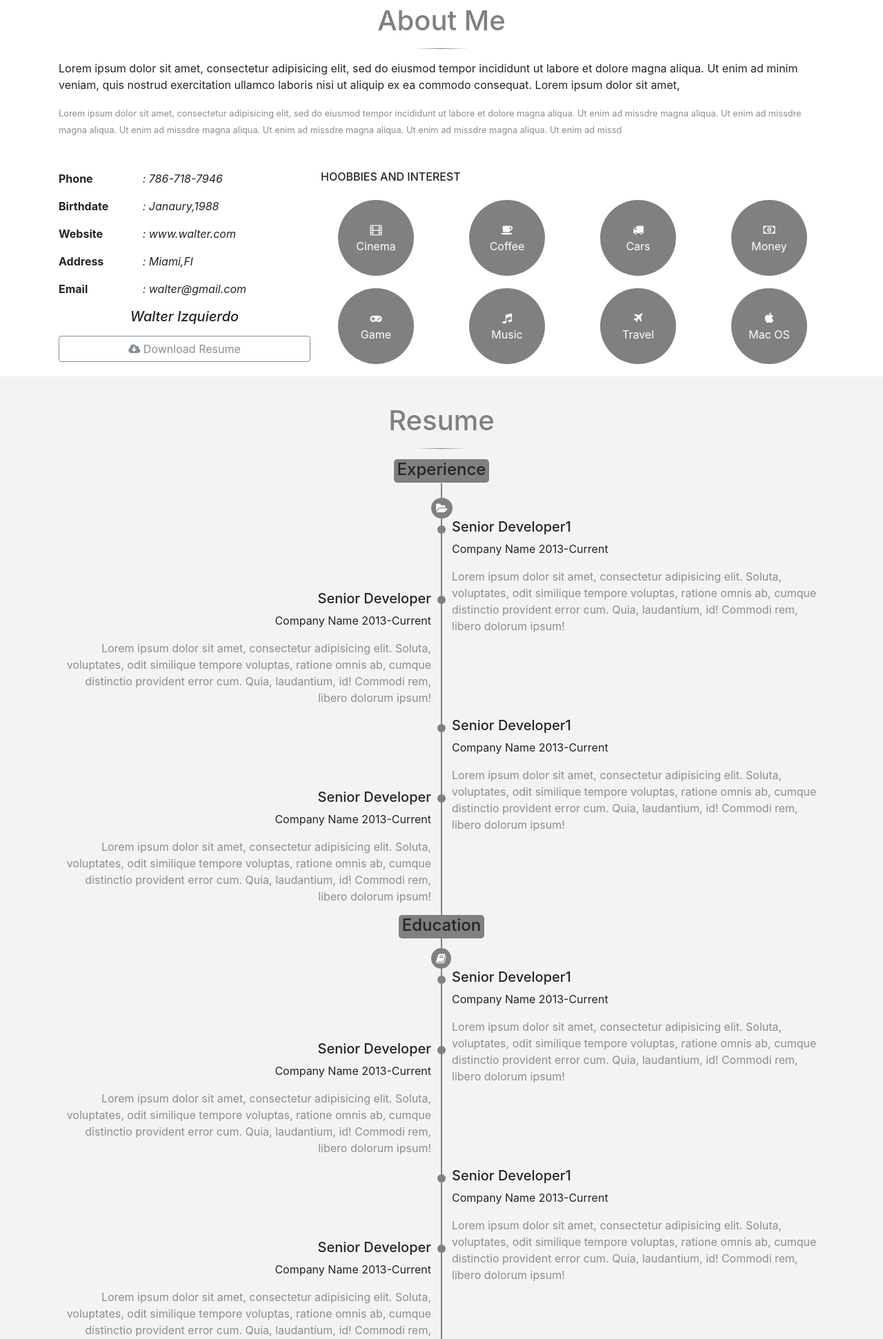
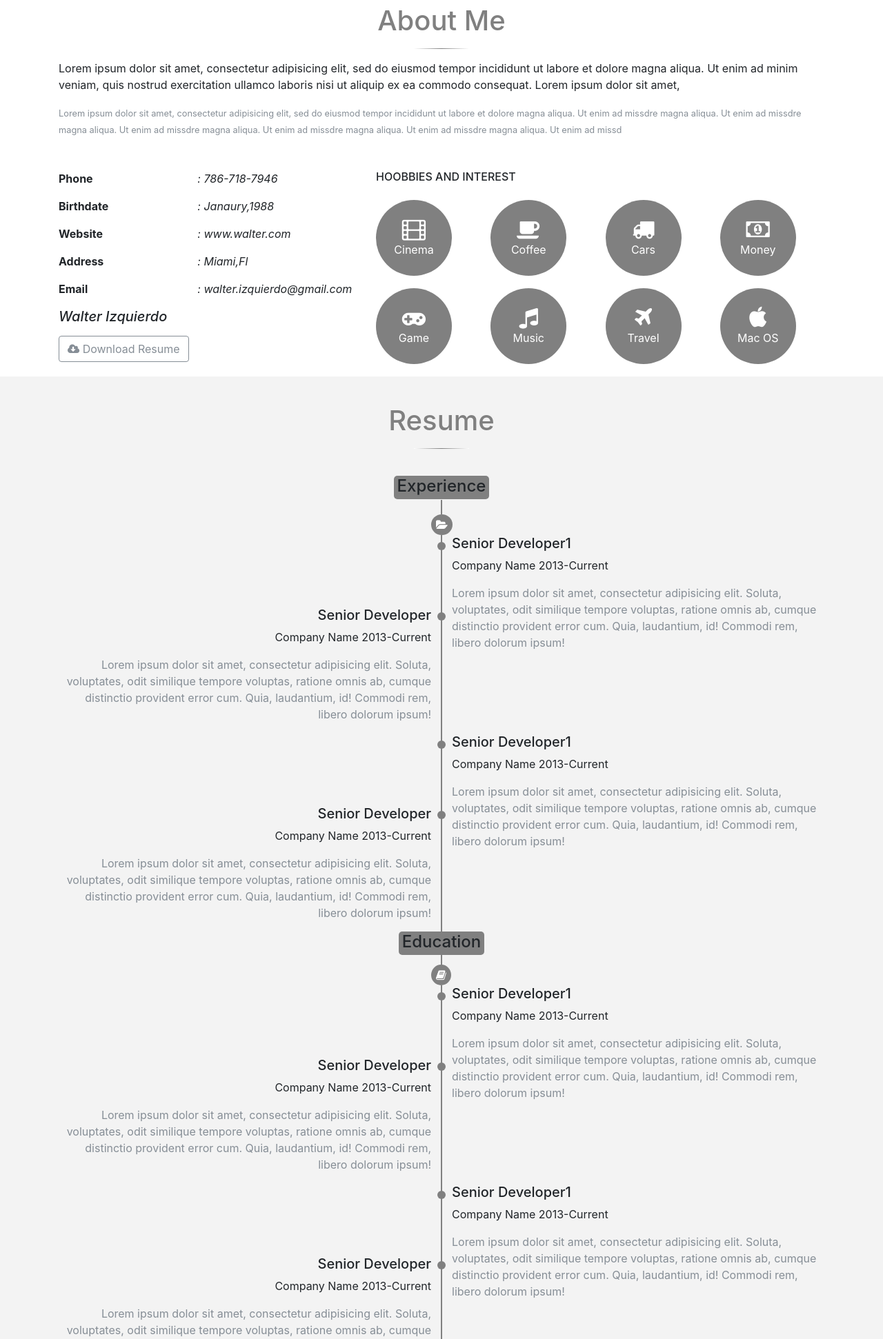
Before and after one commit to oscarMartinezMalo/Example-of-resume, a PHP site: page / in a window 1280 px wide. Shown: the part 654-2596 px from the top of the page at 69% size. Run offline with PHP 8.4, Linux system fonts and the light colour scheme; some libraries are stand-ins or nearby versions.

Commit message:
fixing details
about me section

```diff
--- a/components/scss/myStyle.scss
+++ b/components/scss/myStyle.scss
@@ -75,6 +75,16 @@ hr {
 
 section.aboutMe {
 	margin-top: 60px;
+
+	@media (min-width: 992px) {
+		.btn-block {
+			width: auto;
+		}
+	}
+
+	.circle-wrap .fa {
+		font-size: 2em;
+	}
 }
 
 .center-icons {
@@ -99,7 +109,7 @@ section.aboutMe {
 	@extende center-icons;
 }
 
-div.resume {
+section.resume {
 	background-color: lighten($secondary,45%);
 
 	.fa {
@@ -159,8 +169,6 @@ div.resume {
 		 &.dot-first {top: 10px;}
 		 &.dot-second {top: 60px;}
 	}
-
-
 }
 
 .milestone {
--- a/sections/aboutMe.php
+++ b/sections/aboutMe.php
@@ -1,5 +1,5 @@
 <section class="aboutMe container-fluid">
-	<div class=" container">
+	<div class="container">
 		<h1>About Me</h1>
 		<hr>
 		<p class="mb-3">Lorem ipsum dolor sit amet, consectetur adipisicing elit, sed do eiusmod
@@ -11,33 +11,33 @@
 		tempor incididunt ut labore et dolore magna aliqua. Ut enim ad missdre magna aliqua. Ut enim ad missdre magna aliqua. Ut enim ad missdre magna aliqua. Ut enim ad missdre magna aliqua. Ut enim ad missdre magna aliqua. Ut enim ad missd</small>
 		</p>
 		<div class="row">
-			<div class="col-md-4  pr-0">
+			<div class="col-lg-5 pr-0 text-center">
 				<div class="row no-gutters">
-					<div class="col-4">
+					<div class="col-3 col-md-1 col-lg-4 text-left text-md-left text-lg-left">
 						<p class="font-weight-bold">Phone</p>
 						<p class="font-weight-bold">Birthdate</p>
 						<p class="font-weight-bold">Website</p>
 						<p class="font-weight-bold">Address</p>
 						<p class="font-weight-bold">Email</p>
 					</div>
-					<div class="col-8">
-						<p class="text-left font-italic">: 786-718-7946</p>
-						<p class="text-left font-italic">: Janaury,1988</p>
-						<p class="text-left font-italic">: www.walter.com</p>
-						<p class="text-left font-italic">: Miami,Fl</p>
-						<p class="text-left font-italic">: walter@gmail.com</p>
+					<div class="col-9 col-md-11 col-lg-8 text-left text-md-left pl-md-5">
+						<p class="font-italic">: 786-718-7946</p>
+						<p class="font-italic">: Janaury,1988</p>
+						<p class="font-italic">: www.walter.com</p>
+						<p class="font-italic">: Miami,Fl</p>
+						<p class="font-italic">: walter.izquierdo@gmail.com</p>
 					</div>
 				</div>
-				<h5 class="font-italic text-center mb-3 ">Walter Izquierdo</h5>
+				<h5 class="font-italic text-left mb-3 ">Walter Izquierdo</h5>
 				<button class="btn btn-outline-secondary btn-block mb-3">
 					<span class="fa fa-cloud-download"></span>
 					Download Resume
 				</button>
 			</div>
-			<div class="col-md-8">
-				<h6 class="text-uppercase mb-4 text-center text-md-left"> Hoobbies and Interest</h6>
+			<div class="col-lg-7">
 				<div class="row">
-					<div class="col-6 p-0 col-sm-3 round-hoobies d-flex justify-content-center">
+					<div class="col-12 p-0"><h6 class="text-uppercase mb-4 text-center text-md-left"> Hoobbies and Interest</h6></div>
+					<div class="col-6 p-0 col-sm-3 round-hoobies d-flex justify-content-center justify-content-md-start">
 						<div class="circle-wrap">
 							<div class="center-icons">
 								<span class="fa fa-film "></span>
@@ -45,7 +45,7 @@
 							</div>
 						</div>
 					</div>
-					<div class="col-6 p-0 col-sm-3 round-hoobies d-flex justify-content-center">
+					<div class="col-6 p-0 col-sm-3 round-hoobies d-flex justify-content-center justify-content-md-start">
 						<div class="circle-wrap">
 							<div class="center-icons">
 								<span class="fa fa-coffee "></span>
@@ -53,7 +53,7 @@
 							</div>
 						</div>
 					</div>
-					<div class="col-6 p-0 col-sm-3 round-hoobies d-flex justify-content-center">
+					<div class="col-6 p-0 col-sm-3 round-hoobies d-flex justify-content-center justify-content-md-start">
 						<div class="circle-wrap">
 							<div class="center-icons">
 								<span class="fa fa-truck "></span>
@@ -61,7 +61,7 @@
 							</div>
 						</div>
 					</div>
-					<div class="col-6 p-0 col-sm-3 round-hoobies d-flex justify-content-center">
+					<div class="col-6 p-0 col-sm-3 round-hoobies d-flex justify-content-center justify-content-md-start">
 						<div class="circle-wrap">
 							<div class="center-icons">
 								<span class="fa fa-money"></span>
@@ -71,7 +71,7 @@
 					</div>
 				</div>
 				<div class="row">
-					<div class="col-6 p-0 col-sm-3 round-hoobies d-flex justify-content-center">
+					<div class="col-6 p-0 col-sm-3 round-hoobies d-flex justify-content-center justify-content-md-start">
 						<div class="circle-wrap">
 							<div class="center-icons">
 								<span class="fa fa-gamepad"></span>
@@ -79,7 +79,7 @@
 							</div>
 						</div>
 					</div>
-					<div class="col-6 p-0 col-sm-3 round-hoobies d-flex justify-content-center">
+					<div class="col-6 p-0 col-sm-3 round-hoobies d-flex justify-content-center justify-content-md-start">
 						<div class="circle-wrap">
 							<div class="center-icons">
 								<span class="fa fa-music"></span>
@@ -87,7 +87,7 @@
 							</div>
 						</div>
 					</div>
-					<div class="col-6 p-0 col-sm-3 round-hoobies d-flex justify-content-center">
+					<div class="col-6 p-0 col-sm-3 round-hoobies d-flex justify-content-center justify-content-md-start">
 						<div class="circle-wrap">
 							<div class="center-icons">
 								<span class="fa fa-plane"></span>
@@ -95,7 +95,7 @@
 							</div>
 						</div>
 					</div>
-					<div class="col-6 p-0 col-sm-3 round-hoobies d-flex justify-content-center">
+					<div class="col-6 p-0 col-sm-3 round-hoobies d-flex justify-content-center justify-content-md-start">
 						<div class="circle-wrap">
 							<div class="center-icons">
 								<span class="fa fa-apple"></span>
--- a/sections/milestonesAchived.php
+++ b/sections/milestonesAchived.php
@@ -2,7 +2,7 @@
 	<div class="container">
 		<h1 class="h1-white">Milestone</h1>
 		<hr class="hr hr-white">
-		<div class="row py-5">
+		<div class="row">
 			<div class="col-6 col-md-2 round-hoobies offset-3 offset-md-1 mb-5">
 				<div class="circle-wrap m-auto">
 					<span class="fa fa-coffee  center-icons display-4"></span>
--- a/sections/myservices.php
+++ b/sections/myservices.php
@@ -1,8 +1,8 @@
-<div class="myservices container-fluid">
-	<h1>My Services</h1>
-	<hr>
+<section class="myservices container-fluid">
 	<div class="container">
-		<div class="row py-4">
+		<h1>My Services</h1>
+		<hr>
+		<div class="row">
 			<div class="col-6 col-md-5">
 				<div class="row">
 					<!--<div class="row d-flex"> -->
@@ -54,7 +54,7 @@
 				</div>
 			</div>
 		</div>
-		<div class="row py-4">
+		<div class="row">
 			<div class="col-6 col-md-5">
 				<div class="row">
 					<!--<div class="row d-flex"> -->
@@ -81,4 +81,4 @@
 			</div>
 		</div>
 	</div>
-</div>
+</section>
--- a/sections/myvideos.php
+++ b/sections/myvideos.php
@@ -2,7 +2,7 @@
 	<div class="container">
 		<h1>My Videos</h1>
 		<hr class="hr">
-		<div class="row py-4">
+		<div class="row">
 			<div class="col-md-4 mb-3">
 				<div class="card text-center">
 					<div class="card-header">
--- a/sections/resume.php
+++ b/sections/resume.php
@@ -1,8 +1,8 @@
-<div class="resume container-fluid">
-	<section class="container">
+<section class="resume container-fluid">
+	<div class="container">
 		<h1>Resume</h1>
 		<hr>
-		<div class="row ">
+		<div class="row  pt-4">
 			<div class="col-12">
 				<div class="vl d-none d-sm-block"></div>
 				<h4 class="pb-5"><span class="d-md-inline d-block">Experience</span></h4>
@@ -71,8 +71,7 @@
 				<p>Company Name 2013-Current</p>
 				<p class="text-muted">Lorem ipsum dolor sit amet, consectetur adipisicing elit. Soluta, voluptates, odit similique tempore voluptas, ratione omnis ab, cumque distinctio provident error cum. Quia, laudantium, id! Commodi rem, libero dolorum ipsum!</p>
 			</div>
-			<span class="fa fa-bookmark d-none d-sm-block"></span
+			<span class="fa fa-bookmark d-none d-sm-block"></span>
 		</div>
-
-	</section>
-</div>
+	</div>
+</section>
--- a/sections/skills.php
+++ b/sections/skills.php
@@ -1,5 +1,5 @@
-<div class="skills container-fluid">
-	<div class="container py-5">
+<section class="skills container-fluid">
+	<div class="container">
 		<h1>Skills</h1>
 		<hr>
 		<div class="row">
@@ -135,4 +135,4 @@
 			</div>
 		</div>
 	</div>
-</div>
+</section>
--- a/sections/workingProcess.php
+++ b/sections/workingProcess.php
@@ -2,7 +2,7 @@
 	<div class="container">
 		<h1 class="h1-white">Working Process</h1>
 		<hr class="hr hr-white">
-		<div class="row py-4">
+		<div class="row">
 			<div class=" col-md-2 col-6">
 				<div  class="text-center square-border mx-3">
 					<span class="fa fa-coffee display-4"></span>
```
Also changed, not shown: css/myStyle.css.
